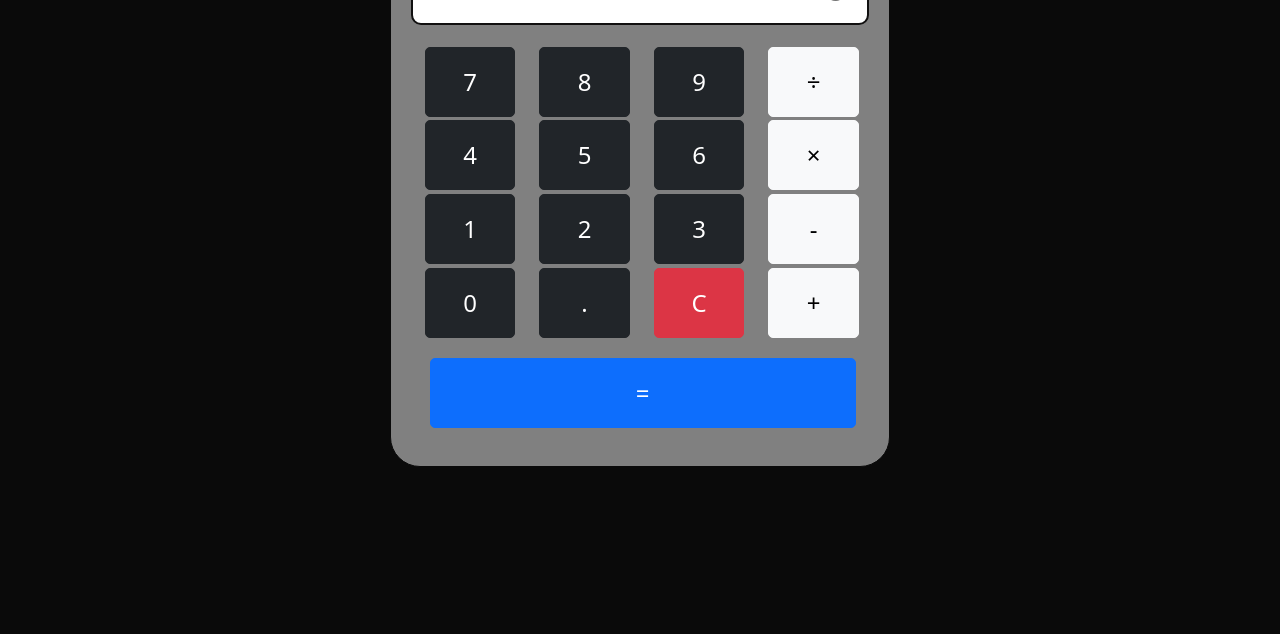
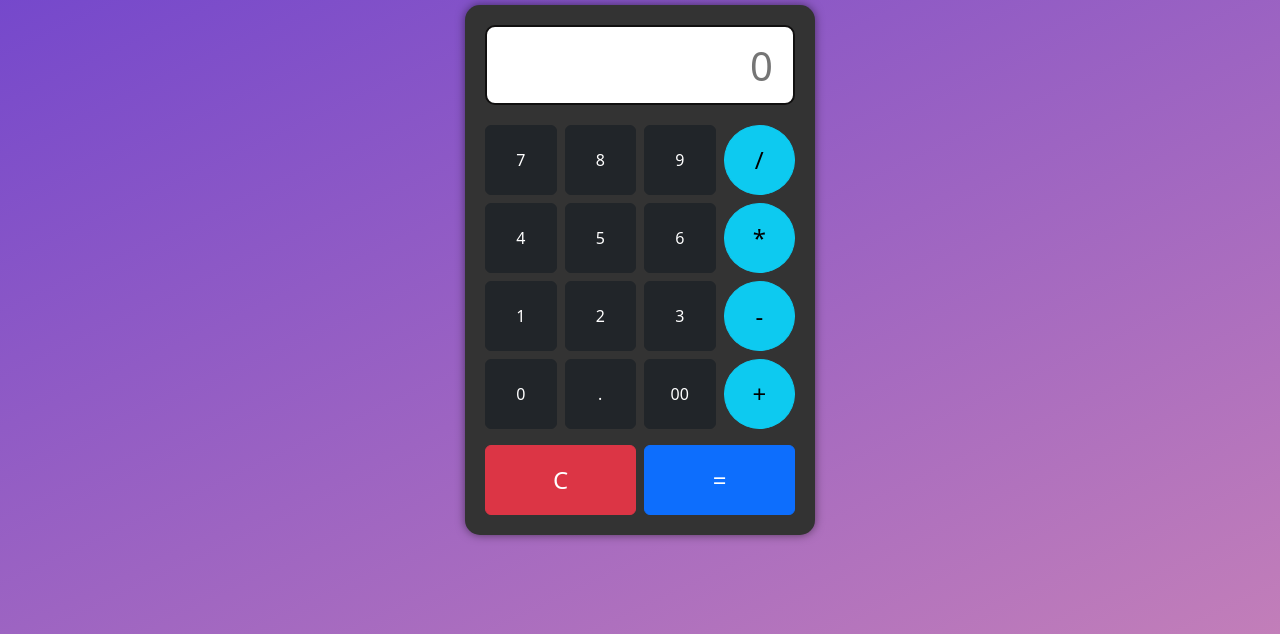
Before and after one commit to Mufeedkm010/calculator, a plain HTML site: page index.html in a window 1280 px wide. Shown: the part 166-800 px from the top of the page. Drawn offline with nearby package versions, Linux system fonts and the light colour scheme.

Commit message:
Add files via upload

```diff
--- a/index.html
+++ b/index.html
@@ -7,86 +7,39 @@
     <link href="https://cdn.jsdelivr.net/npm/bootstrap@5.3.3/dist/css/bootstrap.min.css" rel="stylesheet"
         integrity="sha384-QWTKZyjpPEjISv5WaRU9OFeRpok6YctnYmDr5pNlyT2bRjXh0JMhjY6hW+ALEwIH" crossorigin="anonymous">
     <link rel="stylesheet" href="./style.css">
+    <script src="index.js" defer></script>
 </head>
 <body>
-    <div class="container">
+    <div class="container text-center d-flex flex-column align-items-center justify-content-center vh-100">
+        <h1 class="text-white mb-4">CALCULATOR</h1>
         <div class="cal">
-            <input type="text" class="cal-scr" disabled placeholder="0">
-        <div class="section">
-            <div class="container">
-                <div class="row">
-                    <div class="col">
-                        <button type="button" class="btn btn-dark">7</button>
-                    </div>
-                    <div class="col">
-                        <button type="button" class="btn btn-dark">8</button>
-                    </div>
-                    <div class="col">
-                        <button type="button" class="btn btn-dark">9</button>
-                    </div>
-                    <div class="col">
-                        <button type="button" class="btn btn-light">÷</button>
-                    </div>
-                    </div>
+            <input type="text" class="cal-scr" value="" disabled placeholder="0">
+            <div class="row gx-2 gy-2">
+                <div class="col-3"><button type="button" class="btn btn-dark" value="7">7</button></div>
+                <div class="col-3"><button type="button" class="btn btn-dark" value="8">8</button></div>
+                <div class="col-3"><button type="button" class="btn btn-dark" value="9">9</button></div>
+                <div class="col-3"><button type="button" class="btn btn-info" value="/">/</button></div>
+
+                <div class="col-3"><button type="button" class="btn btn-dark" value="4">4</button></div>
+                <div class="col-3"><button type="button" class="btn btn-dark" value="5">5</button></div>
+                <div class="col-3"><button type="button" class="btn btn-dark" value="6">6</button></div>
+                <div class="col-3"><button type="button" class="btn btn-info" value="*">*</button></div>
+
+                <div class="col-3"><button type="button" class="btn btn-dark" value="1">1</button></div>
+                <div class="col-3"><button type="button" class="btn btn-dark" value="2">2</button></div>
+                <div class="col-3"><button type="button" class="btn btn-dark" value="3">3</button></div>
+                <div class="col-3"><button type="button" class="btn btn-info" value="-">-</button></div>
+
+                <div class="col-3"><button type="button" class="btn btn-dark" value="0">0</button></div>
+                <div class="col-3"><button type="button" class="btn btn-dark" value=".">.</button></div>
+                <div class="col-3"><button type="button" class="btn btn-dark" value="00">00</button></div>
+                <div class="col-3"><button type="button" class="btn btn-info" value="+">+</button></div>
             </div>
-            <div class="container">
-                <div class="row row-cols-4">
-                    <div class="col">
-                        <button type="button" class="btn btn-dark">4</button>
-                </div>
-                    <div class="col">
-                        <button type="button" class="btn btn-dark">5</button>
-                    </div>
-                    <div class="col">
-                        <button type="button" class="btn btn-dark">6</button>
-                    </div>
-                    <div class="col">
-                        <button type="button" class="btn btn-light">×</button>
-                    </div>
-                    </div>
-                </div>
-                <div class="container">
-                    <div class="row">
-                        <div class="col">
-                            <button type="button" class="btn btn-dark">1</button>
-                        </div>
-                        <div class="col">
-                            <button type="button" class="btn btn-dark">2</button>
-                        </div>
-                        <div class="col">
-                            <button type="button" class="btn btn-dark">3</button>
-                        </div>
-                        <div class="col">
-                            <button type="button" class="btn btn-light">-</button>
-                        </div>
-                    </div>
-                </div>
-                <div class="container">
-                    <div class="row">
-                        <div class="col">
-                            <button type="button" class="btn btn-dark">0</button>
-                        </div>
-                        <div class="col">
-                            <button type="button" class="btn btn-dark">.</button>
-                        </div>
-                        <div class="col">
-                            <button type="button" class="btn btn-danger">C</button>
-                        </div>
-                        <div class="col">
-                            <button type="button" class="btn btn-light">+</button>
-                        </div>
-                    </div>
-                </div>
-                <div class="equal">
-                    <div class="container">
-                        <div class="row">
-                            <div class="col">
-                                <button type="button" class="btn btn-primary">=</button>
-                            </div>
-                        </div>
-                    </div>
-                </div>
+            <div class="row gx-2 gy-2 mt-2">
+                <div class="col-6"><button type="button" class="btn btn-danger w-100" value="C">C</button></div>
+                <div class="col-6"><button type="button" class="btn btn-primary w-100" value="=">=</button></div>
             </div>
         </div>
+    </div>
 </body>
 </html>
--- /dev/null
+++ b/index.js
@@ -0,0 +1,27 @@
+document.addEventListener('DOMContentLoaded', function() {
+    const screen = document.querySelector('.cal-scr');
+    const buttons = document.querySelectorAll('.cal button');
+    let screenValue = '';
+
+    buttons.forEach(button => {
+        button.addEventListener('click', function() {
+            const buttonValue = this.value;
+
+            if (buttonValue === '=') {
+                try {
+                    screen.value = eval(screenValue);
+                    screenValue = screen.value;
+                } catch {
+                    screen.value = 'Error';
+                    screenValue = '';
+                }
+            } else if (buttonValue === 'C') {
+                screenValue = '';
+                screen.value = '';
+            } else {
+                screenValue += buttonValue;
+                screen.value = screenValue;
+            }
+        });
+    });
+});
--- a/style.css
+++ b/style.css
@@ -1,17 +1,24 @@
 * {
     margin: 0;
     padding: 0;
+    box-sizing: border-box;
 }
-body{
-    background-color: #0a0a0a;
+
+body {
+    background: linear-gradient(155deg, #6b41ce, #c27eb9);
+    color: #fff;
+    display: flex;
+    justify-content: center;
+    align-items: center;
+    height: 100vh;
 }
+
 .cal {
-    max-width: 500px;
-    margin: 90px auto;
+    max-width: 350px;
     padding: 20px;
-    border-radius: 30px;
-    background-color: grey;
-    border: 1px solid #0a0a0a;
+    border-radius: 15px;
+    background-color: #333;
+    box-shadow: 0 0 10px rgba(0, 0, 0, 0.5);
 }
 
 .cal-scr {
@@ -24,16 +31,24 @@ body{
     border-radius: 10px;
     border: 2px solid #111010;
     background-color: white;
+    color: #333;
 }
 
-.section button {
+button {
     width: 100%;
     height: 70px;
-    margin: 2%;
     font-size: 1.5rem;
     border-radius: 5px;
 }
-.equal{
-    padding: 10px;
-    margin-left: -12px;
+
+button[value="+"],
+button[value="-"],
+button[value="*"],
+button[value="/"] {
+    border-radius: 50%;
+    font-size: x-large;
 }
+button[value="="],
+button[value="C"]{
+    font-size: x-large;
+}
```
